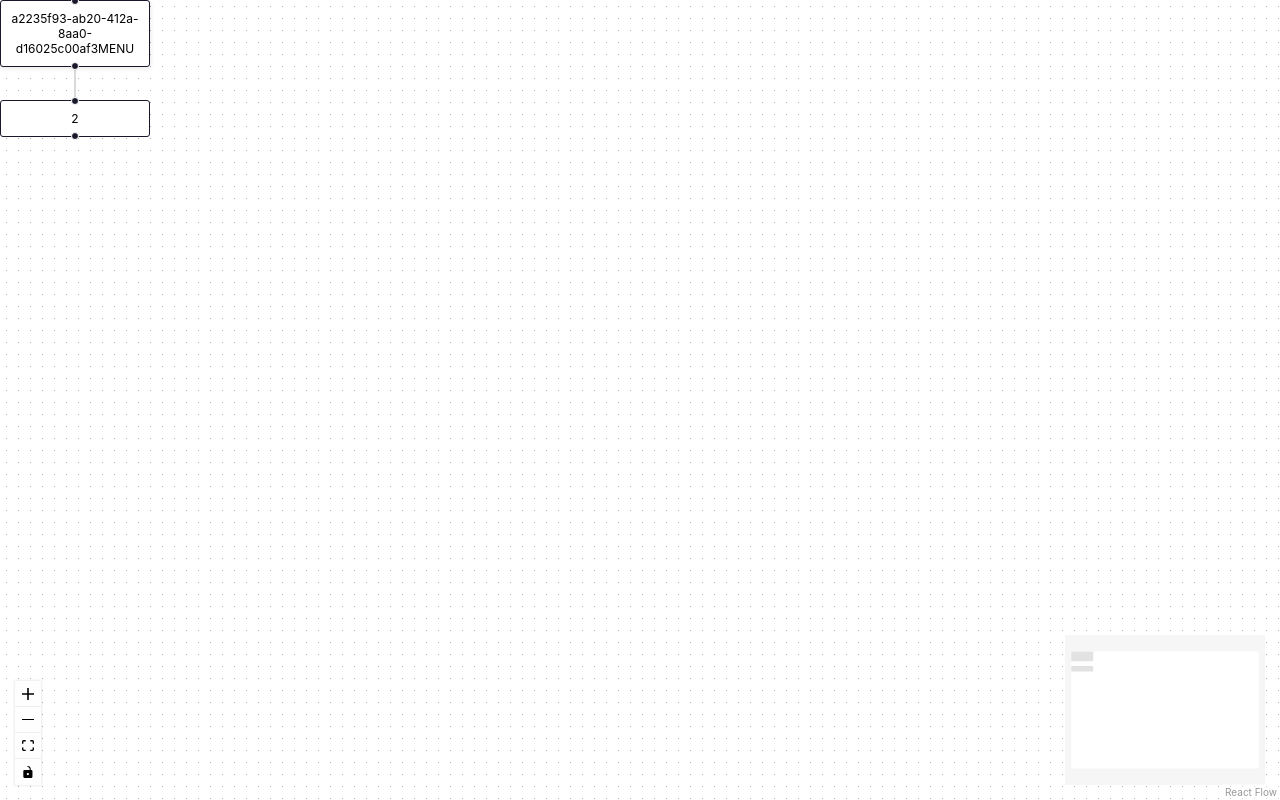
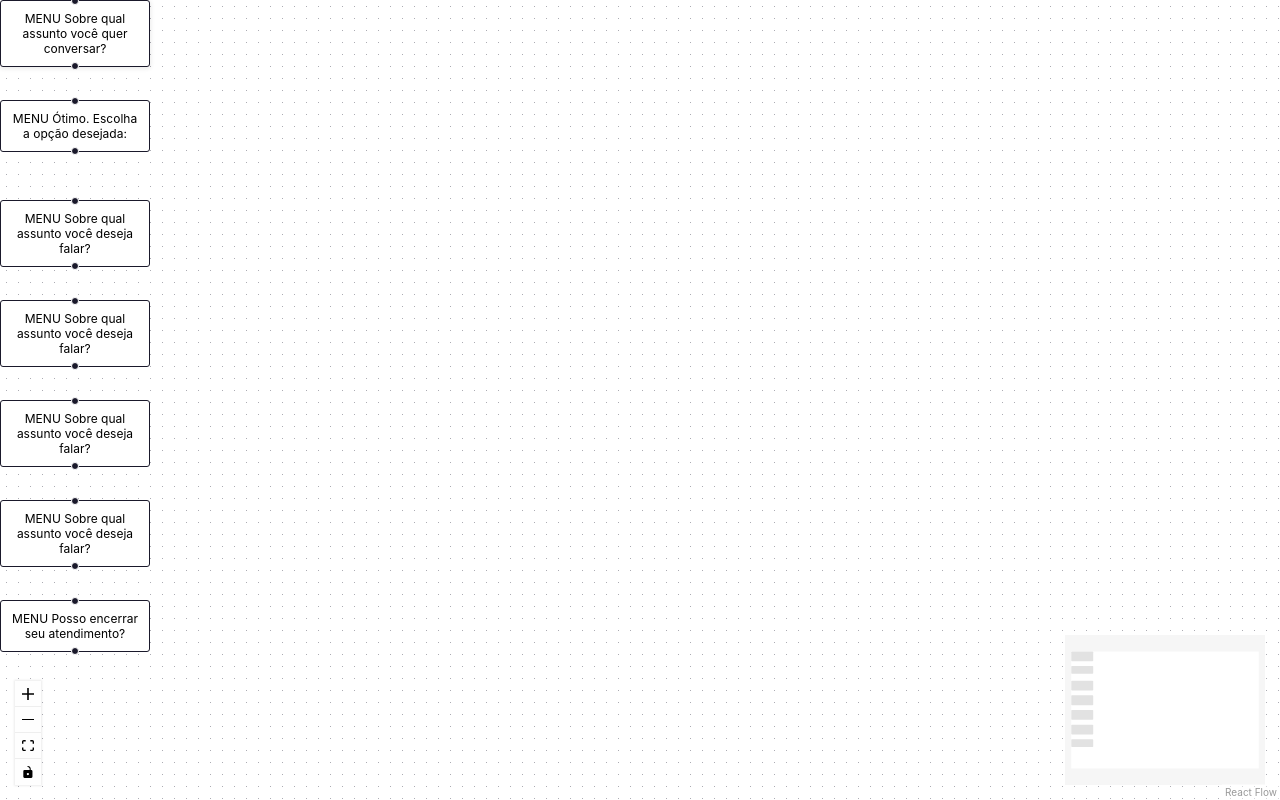
Before and after one commit to JP-Becker/nodeManager, a React (Create React App) app: page / in a window 1280 px wide. Built offline with nearby package versions, Linux system fonts and the light colour scheme.

Commit message:
add: nodes de menu e map

```diff
--- a/src/App.js
+++ b/src/App.js
@@ -1,4 +1,4 @@
-import React, {useCallback} from 'react';
+import React, {useCallback, useEffect} from 'react';
 import {
   ReactFlow,
   MiniMap,
@@ -8,6 +8,8 @@ import {
   addEdge,
   Background
 } from '@xyflow/react';
+import NodeMenu from './nodeTypes/nodeMenu';
+import {nodeData} from './nodeData/nodeData';
 
 import '@xyflow/react/dist/style.css';
 
@@ -19,20 +21,30 @@ const teste = {
     "text": "Sobre qual assunto você quer conversar?"
   }}
 
-const initialNodes = [
-  { id: '1', position: { x: 0, y: 0 }, data: { label: teste.id + teste.type} },
-  { id: '2', position: { x: 0, y: 100 }, data: { label: '2' } },
-];
+  const nodesTypeMenu = nodeData.filter((node) => node.type === 'MENU');
+
+  // Gerar nodes a partir do NodeMenu
+  const menuNodes = nodesTypeMenu.map((node, index) => ({
+    id: (index+1).toString(),
+    position: { x: 0, y: index * 100 },
+    data: { label: `${node.type} \n ${node.content.text}` }
+  }));
+
 const initialEdges = [{ id: 'e1-2', source: '1', target: '2' }];
 
+
 export default function App() {
-  const [nodes, setNodes, onNodesChange] = useNodesState(initialNodes);
-  const [edges, setEdges, onEdgesChange] = useEdgesState(initialEdges);
+  const [nodes, setNodes, onNodesChange] = useNodesState([]);
+  const [edges, setEdges, onEdgesChange] = useEdgesState();
 
   const onConnect = useCallback(
     (params) => setEdges((eds) => addEdge(params, eds)),
     [setEdges],
   );
+  useEffect(() => {
+    setNodes(menuNodes)
+    console.log(menuNodes)
+  }, [])
 
   return (
     <div style={{ width: '100vw', height: '100vh' }}>
--- a/src/nodeTypes/nodeMenu.js
+++ b/src/nodeTypes/nodeMenu.js
@@ -0,0 +1,27 @@
+import React, { memo } from 'react';
+import { nodeData } from '../nodeData/nodeData';
+import { Handle, Position } from '@xyflow/react';
+
+export default function NodeMenu() {
+    const nodesTypeMenu = nodeData.filter((node) => node.type == 'MENU');
+
+    const menuNodes = nodesTypeMenu.map((node, index) => ({
+        id: node.id,
+        position: node.position || { x: 0, y: index * 100 },
+        data: { label: `${node.type} \n ${node.content.text}` }
+      }));
+
+    return <>
+        {nodesTypeMenu.map((node) => (
+            <div key={node.id} style={{ border: '1px solid black', margin: '10px' }}>
+                <Handle
+                    type="target"
+                    position={Position.Left}
+                    style={{ background: '#555' }}
+                    onConnect={(params) => console.log('handle onConnect', params)}
+                />
+                <div>{`${node.type} \n ${node.content.text}`}</div>
+            </div>
+        ))}
+    </>
+}
```
